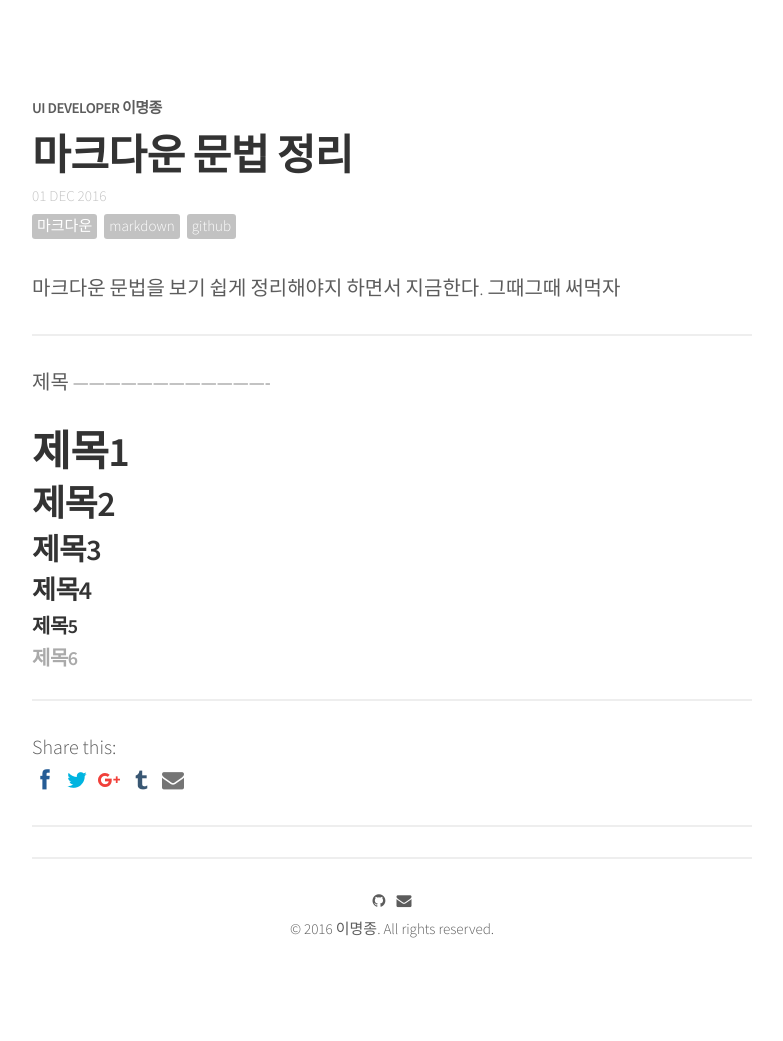
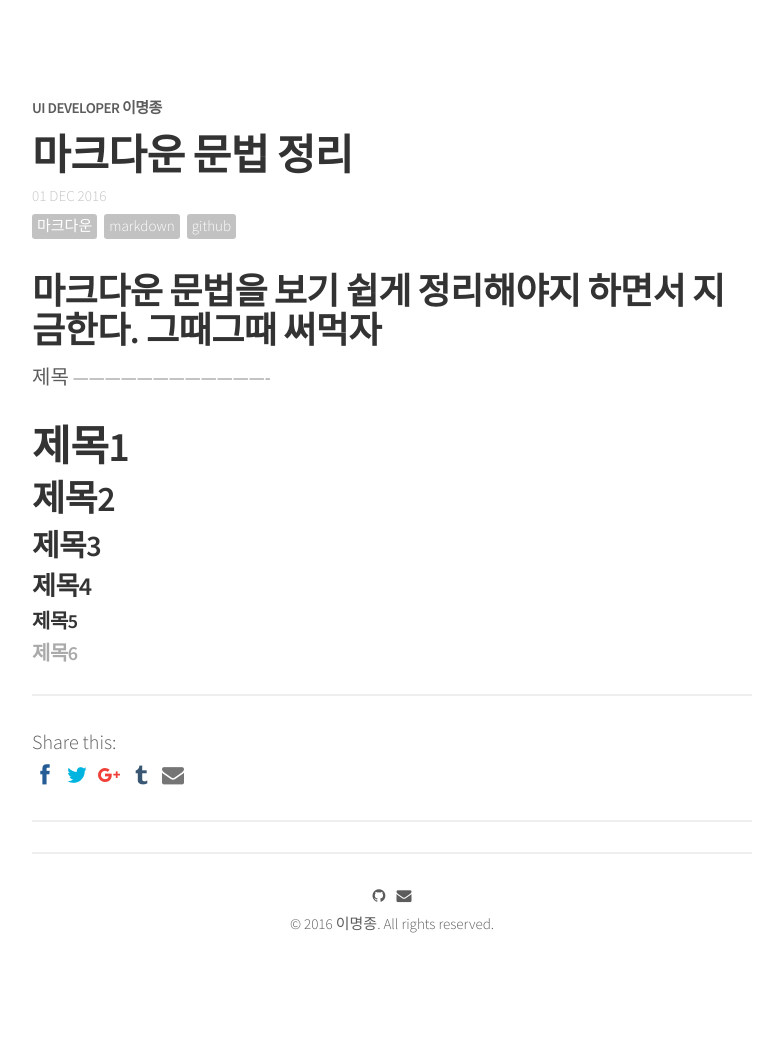
Before and after one commit to qnfzks55/jijong.github.io, a Jekyll site: the page built from _posts/2016-12-01-markdown.md, in a window 1280 px wide. Shown: the whole page, without its empty margins (248-1031 px from the left). Built offline with Jekyll 4.4.1, drawn with Linux system fonts in a browser that asks for light colours; nearby versions of some CDN libraries; comment, search, counter and statistics services are not loaded.

Commit message:
12.1 마크다운 포스트 추가

```diff
--- a/_posts/2016-12-01-markdown.md
+++ b/_posts/2016-12-01-markdown.md
@@ -9,13 +9,12 @@ share: true
 ---
 
 마크다운 문법을 보기 쉽게 정리해야지 하면서 지금한다. 그때그때 써먹자
-
 -------------------------------------
 제목
 -------------------------------------
-# 제목1
-## 제목2
-### 제목3
-#### 제목4
-##### 제목5
-###### 제목6
+# 제목1<br />
+## 제목2<br />
+### 제목3<br />
+#### 제목4<br />
+##### 제목5<br />
+###### 제목6<br />
```
